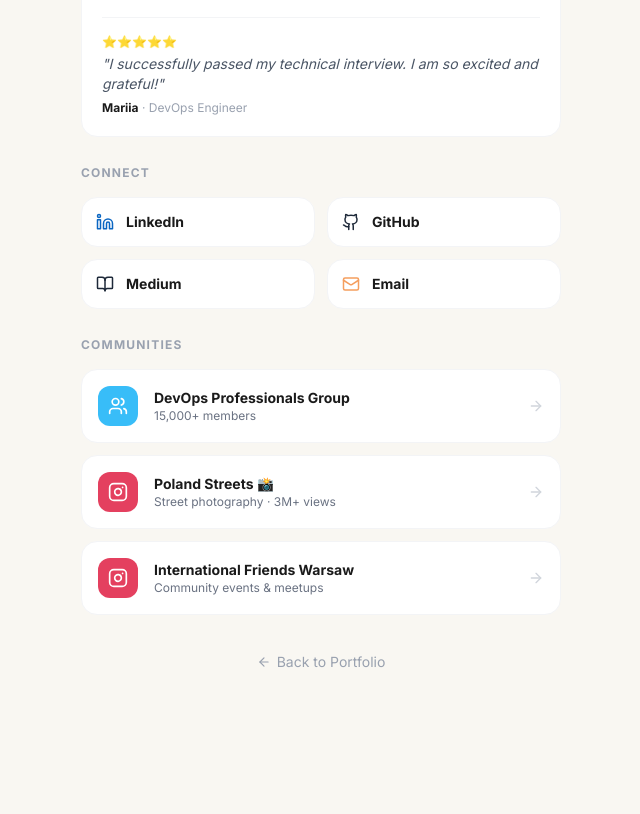
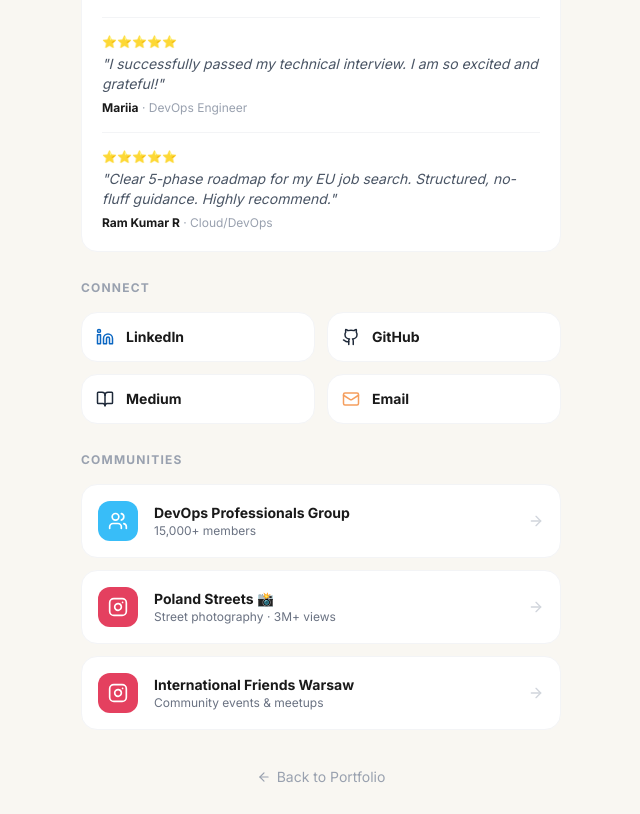
Before and after one commit to vamsipenmetsa/vamsipenmetsa-portfolio, a React (Vite) app: page /vamsipenmetsa-portfolio/links in a window 1280 px wide. Shown: the part 1064-1878 px from the top of the page, without its empty margins (319-959 px from the left). Before the commit the page ends 1803 px from the top, so only its background shows below. Built offline with nearby package versions, Linux system fonts and the light colour scheme.

Commit message:
Add Ram Kumar R testimonial to portfolio and links page

```diff
--- a/src/App.jsx
+++ b/src/App.jsx
@@ -194,6 +194,21 @@
                   <p className="font-bold text-ali-heading text-sm">Mariia</p>
                   <p className="text-xs text-gray-500">Aspiring DevOps Engineer</p>
                 </div>
+              </div>
+            </div>
+          </div>
+
+          {/* Testimonial 3 - Ram Kumar */}
+          <div className="space-y-4 md:col-span-2 max-w-2xl mx-auto">
+            <div className="flex items-center gap-1 text-ali-orange text-sm">⭐⭐⭐⭐⭐</div>
+            <blockquote className="text-gray-600 italic border-l-4 border-ali-yellow pl-4 py-2 bg-ali-cream/50 rounded-r-lg">
+              "The session provided a clear 5-phase roadmap for my EU job search—resume refocus, LinkedIn strategy, intentional skill building, smart job tactics, and realistic market entry. Structured, no-fluff guidance. Highly recommend connecting with Vamsi."
+            </blockquote>
+            <div className="flex items-center gap-3">
+              <div className="w-10 h-10 bg-ali-yellow rounded-full flex items-center justify-center text-ali-heading font-bold text-sm">RK</div>
+              <div>
+                <p className="font-bold text-ali-heading text-sm">Ram Kumar R</p>
+                <p className="text-xs text-gray-500">Cloud/DevOps · EU Job Search</p>
               </div>
             </div>
           </div>
--- a/src/Links.jsx
+++ b/src/Links.jsx
@@ -111,6 +111,11 @@
             <p className="text-sm text-gray-600 italic">"I successfully passed my technical interview. I am so excited and grateful!"</p>
             <p className="text-xs text-gray-400 mt-1.5"><strong className="text-ali-heading">Mariia</strong> · DevOps Engineer</p>
           </div>
+          <div className="border-t border-gray-100 pt-4">
+            <p className="text-xs text-ali-orange mb-1">⭐⭐⭐⭐⭐</p>
+            <p className="text-sm text-gray-600 italic">"Clear 5-phase roadmap for my EU job search. Structured, no-fluff guidance. Highly recommend."</p>
+            <p className="text-xs text-gray-400 mt-1.5"><strong className="text-ali-heading">Ram Kumar R</strong> · Cloud/DevOps</p>
+          </div>
         </div>
 
         {/* Divider — Connect */}
```
